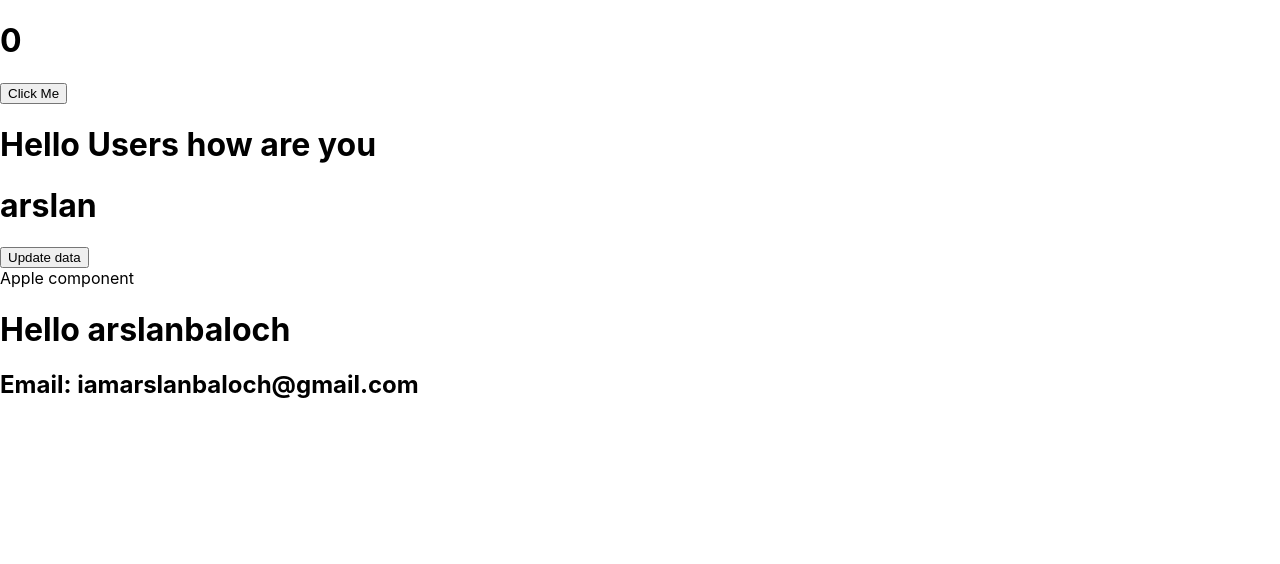
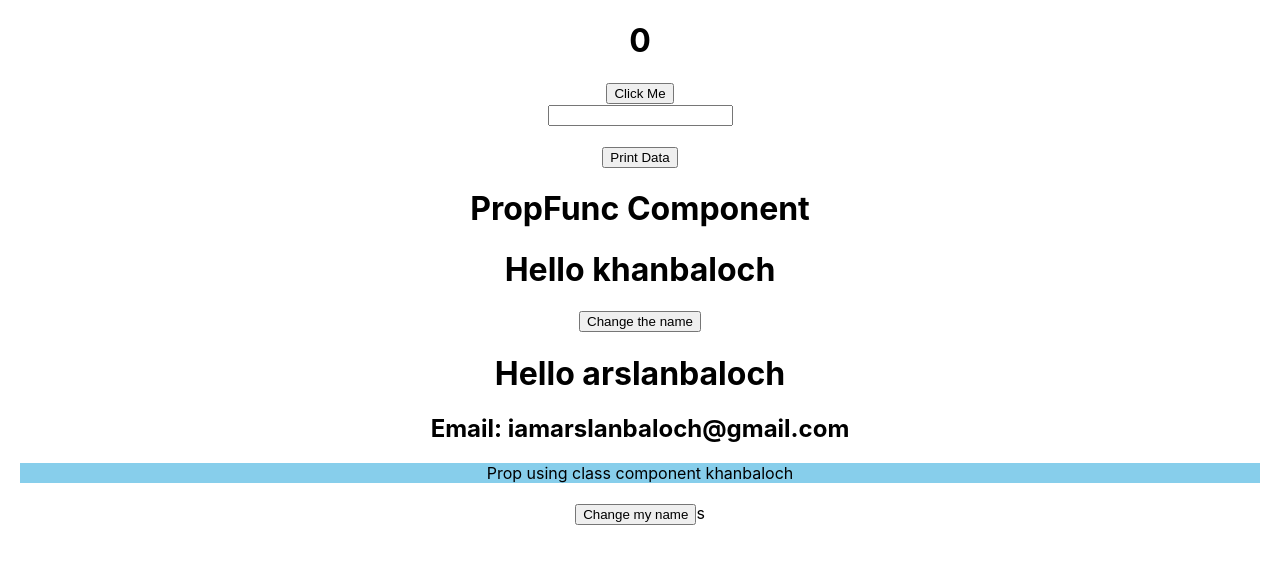
Before and after one commit to arslan8270/React-js-series, a React (Create React App) app: page / in a window 1280 px wide. Shown: the top 564 px of the page. Built offline with nearby package versions, Linux system fonts and the light colour scheme.

Commit message:
inbox value added

```diff
--- a/src/App.js
+++ b/src/App.js
@@ -1,14 +1,18 @@
 import { useState } from 'react';
 import logo from './logo.svg';
-import '.clApp.css';
+import './App.css';
 import Users from './Users';
 import Clscomp from './Clscomp';
 import Student from './Student';
+import Profunc from './Profunc';
+import Procls from './Procls';
+import Getinbox from './Getinbox';
 
 
-let data = "khan"
+let data = "khan baloch"
 function App() {
   let [data,setData] = useState(0)
+  let [name ,setName] = useState('khanbaloch')
 
 
   function Apple()
@@ -28,12 +32,18 @@ function App() {
     <div className="App">
       <h1>{data}</h1>
       <button onClick={updatedata}>Click Me</button>
-     <Users/>
-     <Clscomp/>
-     <Apple/>
+
+     <Getinbox/>
+     <Profunc name={name} />
+     <button onClick={()=>{setName("iamarslan")}}>Change the name</button>
+
+
      <Student name={"arslanbaloch"} email={"iamarslanbaloch@gmail.com"}/>
 
+     <Procls name={name}/>
+     <button onClick={()=>{setName("hello mister")}}>Change my name</button>
 
+  s
 
     </div>
   );
--- /dev/null
+++ b/src/Getinbox.js
@@ -0,0 +1,24 @@
+import React, {useState} from "react"
+
+function Getinbox(){
+    const[data,setData] = useState(null);
+    const[print,setPrint] = useState(false);
+
+    function getData(val){
+
+        setData(val.target.value)
+    }
+    return(
+        <div>
+            {
+                print?
+                <h1>{data}</h1>
+                :null
+            }
+            <input type="text" onChange={getData} /><br></br><br></br>
+            <button onClick={()=>setPrint(true)}>Print Data</button>
+        </div>
+    )
+}
+
+export default Getinbox;
--- /dev/null
+++ b/src/Procls.js
@@ -0,0 +1,16 @@
+import React from "react";
+
+class Procls extends React.Component{
+
+    render()
+    {
+        console.log(this.props)
+
+        return(
+            <div style={{backgroundColor:'skyblue', margin:20}}>Prop using class component {this.props.name} </div>
+
+        )
+    }
+}
+
+export default Procls;
--- /dev/null
+++ b/src/Profunc.js
@@ -0,0 +1,11 @@
+function Profunc(props)
+{
+    return(
+        <div>
+            <h1>PropFunc Component</h1>
+            <h1>Hello {props.name}</h1>
+        </div>
+    )
+}
+
+export default Profunc;
```
